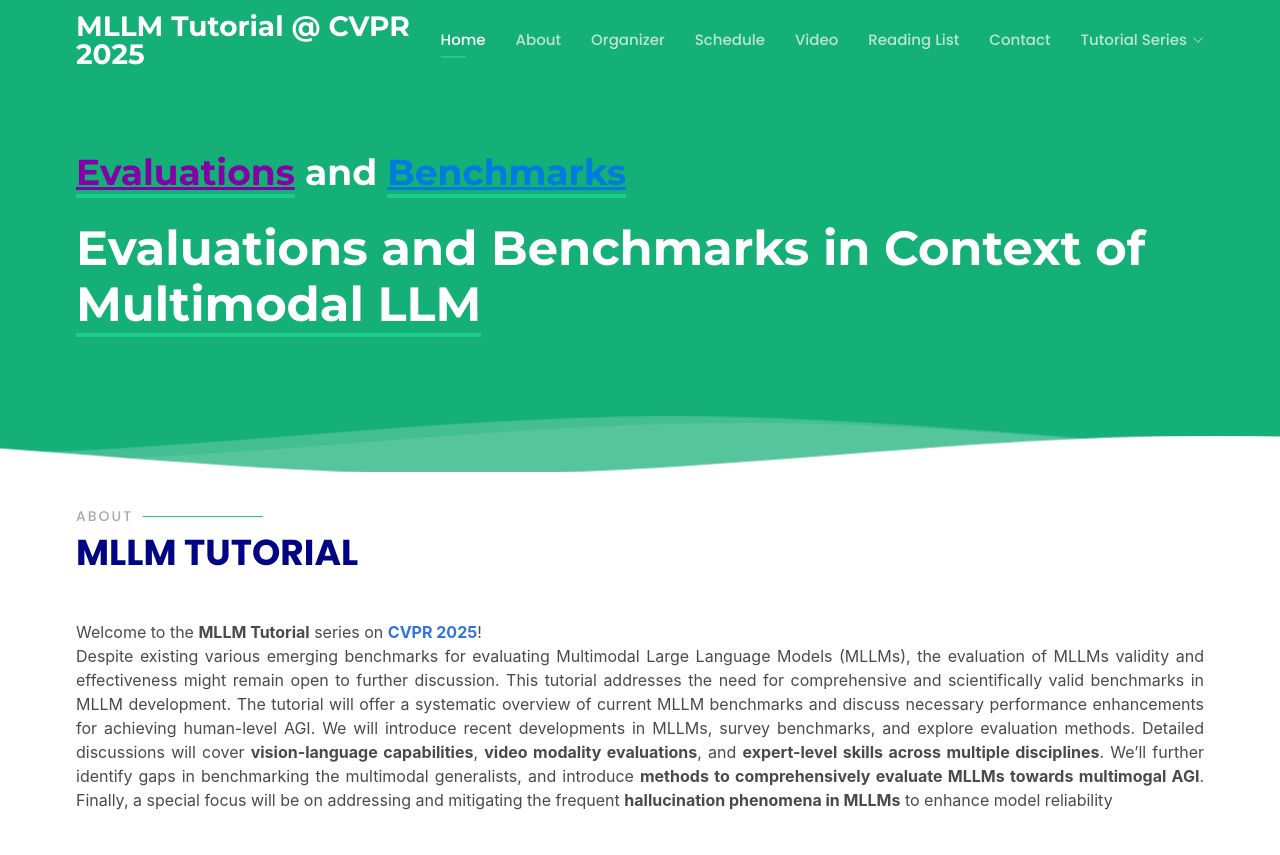
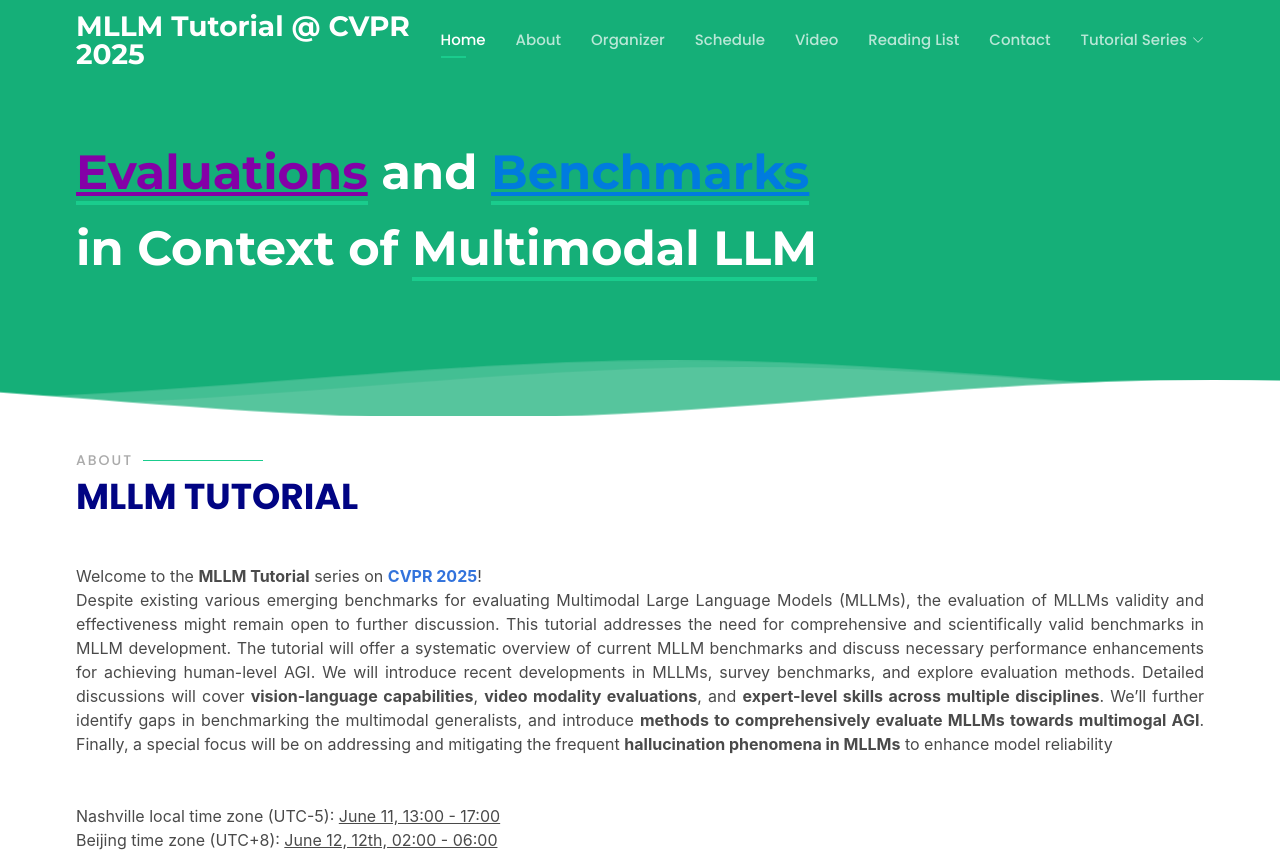
Before and after one commit to MLLM2024/CVPR2025, a plain HTML site: page index.html in a window 1280 px wide. Shown: the top 855 px of the page. Drawn offline with Linux system fonts and the light colour scheme.

Commit message:
Update index.html

```diff
--- a/index.html
+++ b/index.html
@@ -82,8 +82,8 @@
       <div class="">
         <div class="col-lg-7 pt-5 pt-lg-0 order-2 order-lg-1 d-flex align-items-center" style="min-width: 100%;">
           <div data-aos="zoom-out" class="aos-init aos-animate">
-            <h1 style="font-size: 36px;font-weight: bold"> <span style="color: #8400a7;text-decoration: underline;">Evaluations</span> and <span style="color: #007bdf;text-decoration: underline">Benchmarks</span></h1>
-            <h1>Evaluations and Benchmarks in Context of <span>Multimodal LLM</span></h1>
+            <h1 style="font-size: 48px;font-weight: bold"> <span style="color: #8400a7;text-decoration: underline;">Evaluations</span> and <span style="color: #007bdf;text-decoration: underline">Benchmarks</span></h1>
+            <h1>in Context of <span>Multimodal LLM</span></h1>
           </div>
         </div>
 
```
